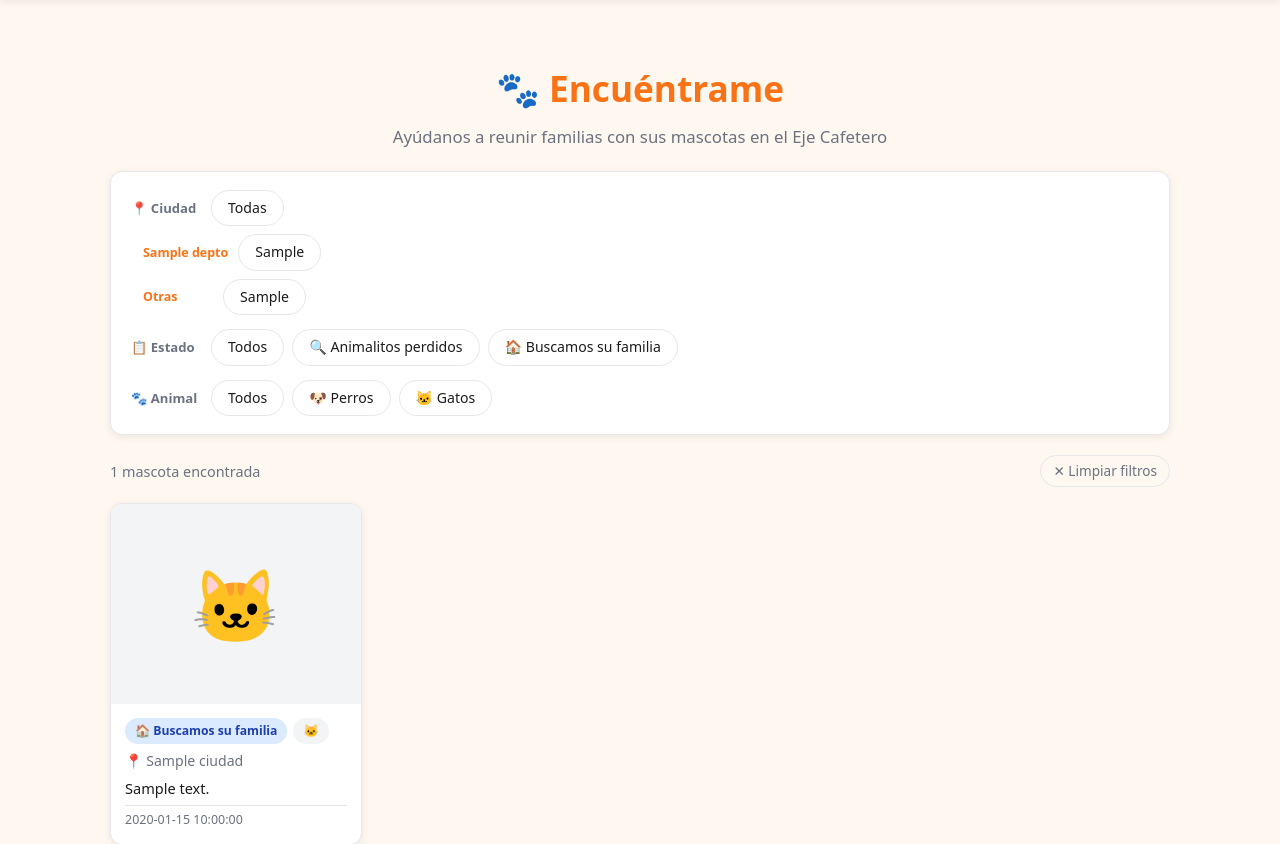
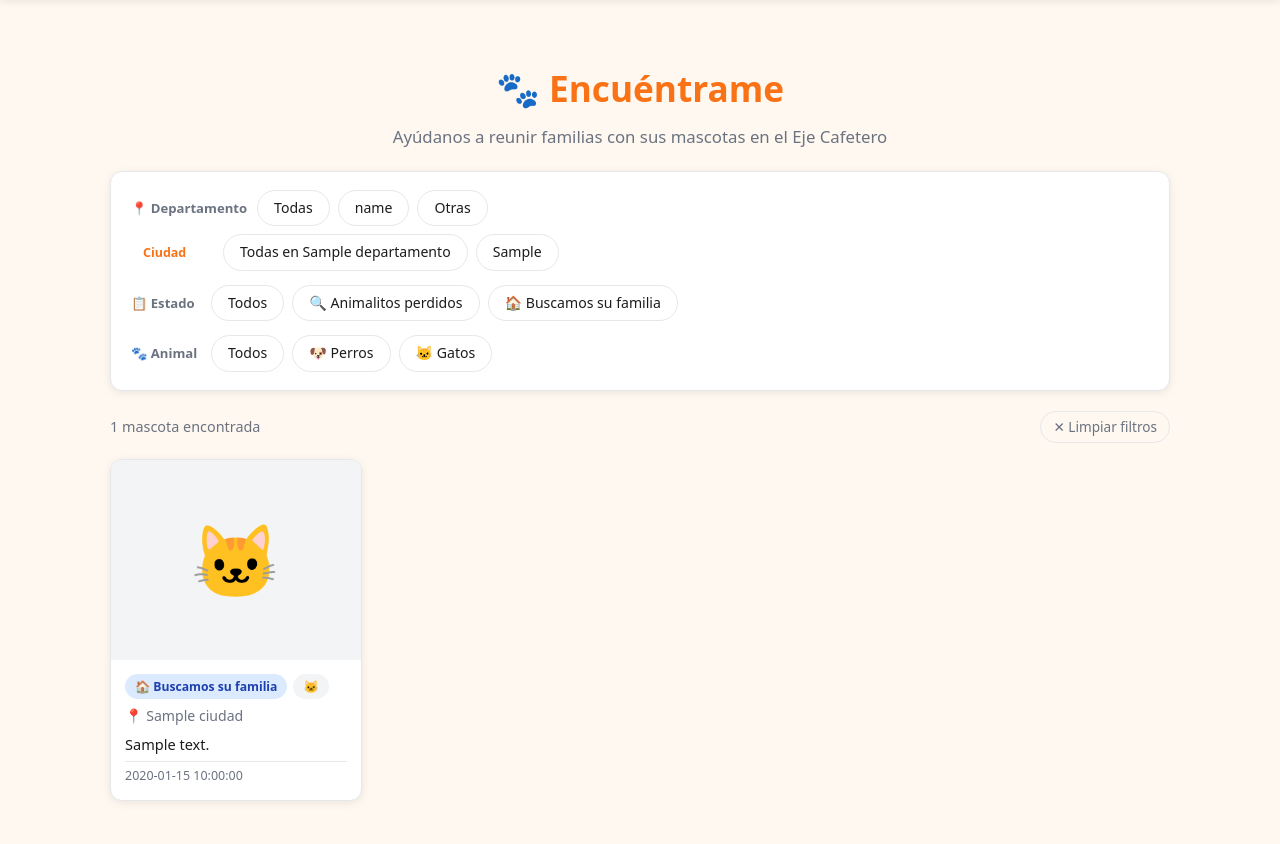
Before and after one commit to angelampdev/encuentrame, a Flask app: template templates/index.html in a window 1280 px wide. Shown: the part 76-920 px from the top of the page. Run offline with Flask 3, Linux system fonts and the light colour scheme; the template is opened without the code that fills it: most values are stand-ins (such as "Sample title", 1, 10 or a date in 2020).

Commit message:
cambios PARA DEPARTAMENTOS Y CIUDADES

```diff
--- a/app.py
+++ b/app.py
@@ -28,9 +28,9 @@ ALLOWED_EXTENSIONS = {"png", "jpg", "jpeg", "webp"}
 FORMATOS_PILLOW = {"png": "PNG", "jpg": "JPEG", "jpeg": "JPEG", "webp": "WEBP"}
 MAX_IMAGE_SIZE = (800, 800)
 DEPARTAMENTOS = {
-    "Quindío": ["Armenia"],
-    "Risaralda": ["Pereira", "Dosquebradas"],
-    "Valle del Cauca": ["Cali"],
+    "Quindío": ["Armenia", "Calarcá", "Circasia", "Otras"],
+    "Risaralda": ["Pereira", "Dosquebradas", "Otras"],
+    "Valle del Cauca": ["Cali", "Otras"],
 }
 OTRAS_CIUDADES = ["Chocó"]
 
@@ -77,6 +77,7 @@ def uploads(filename):
 def index():
     init_db()
     ciudad = request.args.get("ciudad", "")
+    departamento = request.args.get("departamento", "")
     tipo = request.args.get("tipo", "")
     animal = request.args.get("animal", "")
 
@@ -87,6 +88,12 @@ def index():
     if ciudad:
         query += " AND ciudad = ?"
         params.append(ciudad)
+    elif departamento:
+        ciudades_dep = DEPARTAMENTOS.get(departamento) or (OTRAS_CIUDADES if departamento == "Otras" else [])
+        if ciudades_dep:
+            placeholders = ",".join(["?"] * len(ciudades_dep))
+            query += f" AND ciudad IN ({placeholders})"
+            params.extend(ciudades_dep)
     if tipo:
         query += " AND tipo = ?"
         params.append(tipo)
@@ -100,7 +107,7 @@ def index():
 
     return render_template("index.html", mascotas=mascotas, ciudades=CIUDADES,
                            departamentos=DEPARTAMENTOS, otras_ciudades=OTRAS_CIUDADES,
-                           ciudad=ciudad, tipo=tipo, animal=animal)
+                           ciudad=ciudad, departamento=departamento, tipo=tipo, animal=animal)
 
 
 @app.route("/reportar", methods=["GET", "POST"])
--- a/templates/index.html
+++ b/templates/index.html
@@ -8,34 +8,37 @@
 </section>
 
 <form id="filtros-form" method="get" action="/">
-  <input type="hidden" name="ciudad" id="input-ciudad" value="{{ ciudad }}">
+  <input type="hidden" name="ciudad"       id="input-ciudad"       value="{{ ciudad }}">
+  <input type="hidden" name="departamento" id="input-departamento" value="{{ departamento }}">
   <input type="hidden" name="tipo"   id="input-tipo"   value="{{ tipo }}">
   <input type="hidden" name="animal" id="input-animal" value="{{ animal }}">
 
-  <!-- Ciudades -->
+  <!-- Departamento -->
   <div class="filtro-bloque">
-    <span class="filtro-label">📍 Ciudad</span>
+    <span class="filtro-label">📍 Departamento</span>
+    <div class="pill-group">
+      <button type="button" class="pill {% if not departamento %}pill-active{% endif %}"
+        onclick="setDepartamento('')">Todas</button>
+      {% for depto in departamentos.keys() %}
+        <button type="button" class="pill {% if departamento == depto %}pill-active{% endif %}"
+          onclick="setDepartamento('{{ depto }}')">{{ depto }}</button>
+      {% endfor %}
+      {% if otras_ciudades %}
+        <button type="button" class="pill {% if departamento == 'Otras' %}pill-active{% endif %}"
+          onclick="setDepartamento('Otras')">Otras</button>
+      {% endif %}
+    </div>
+  </div>
+
+  <!-- Ciudad (solo aparece tras elegir un departamento) -->
+  {% if departamento %}
+  <div class="filtro-bloque filtro-bloque-depto">
+    <span class="filtro-label filtro-label-depto">Ciudad</span>
     <div class="pill-group">
       <button type="button" class="pill {% if not ciudad %}pill-active{% endif %}"
-        onclick="setFiltro('ciudad', '')">Todas</button>
-    </div>
-  </div>
-  {% for depto, ciudades_depto in departamentos.items() %}
-  <div class="filtro-bloque filtro-bloque-depto">
-    <span class="filtro-label filtro-label-depto">{{ depto }}</span>
-    <div class="pill-group">
+        onclick="setFiltro('ciudad', '')">Todas en {{ departamento }}</button>
+      {% set ciudades_depto = departamentos[departamento] if departamento in departamentos else otras_ciudades %}
       {% for c in ciudades_depto %}
-        <button type="button" class="pill {% if ciudad == c %}pill-active{% endif %}"
-          onclick="setFiltro('ciudad', '{{ c }}')">{{ c }}</button>
-      {% endfor %}
-    </div>
-  </div>
-  {% endfor %}
-  {% if otras_ciudades %}
-  <div class="filtro-bloque filtro-bloque-depto">
-    <span class="filtro-label filtro-label-depto">Otras</span>
-    <div class="pill-group">
-      {% for c in otras_ciudades %}
         <button type="button" class="pill {% if ciudad == c %}pill-active{% endif %}"
           onclick="setFiltro('ciudad', '{{ c }}')">{{ c }}</button>
       {% endfor %}
@@ -75,7 +78,7 @@
   {% if mascotas %}
     <p class="resultado-count">{{ mascotas|length }} mascota{{ 's' if mascotas|length != 1 else '' }} encontrada{{ 's' if mascotas|length != 1 else '' }}</p>
   {% endif %}
-  {% if ciudad or tipo or animal %}
+  {% if ciudad or departamento or tipo or animal %}
     <a href="/" class="limpiar-link">✕ Limpiar filtros</a>
   {% endif %}
 </div>
@@ -133,5 +136,10 @@
     document.getElementById('input-' + campo).value = valor;
     document.getElementById('filtros-form').submit();
   }
+  function setDepartamento(depto) {
+    document.getElementById('input-departamento').value = depto;
+    document.getElementById('input-ciudad').value = '';
+    document.getElementById('filtros-form').submit();
+  }
 </script>
 {% endblock %}
```
Also changed, not shown: 1 other file.
